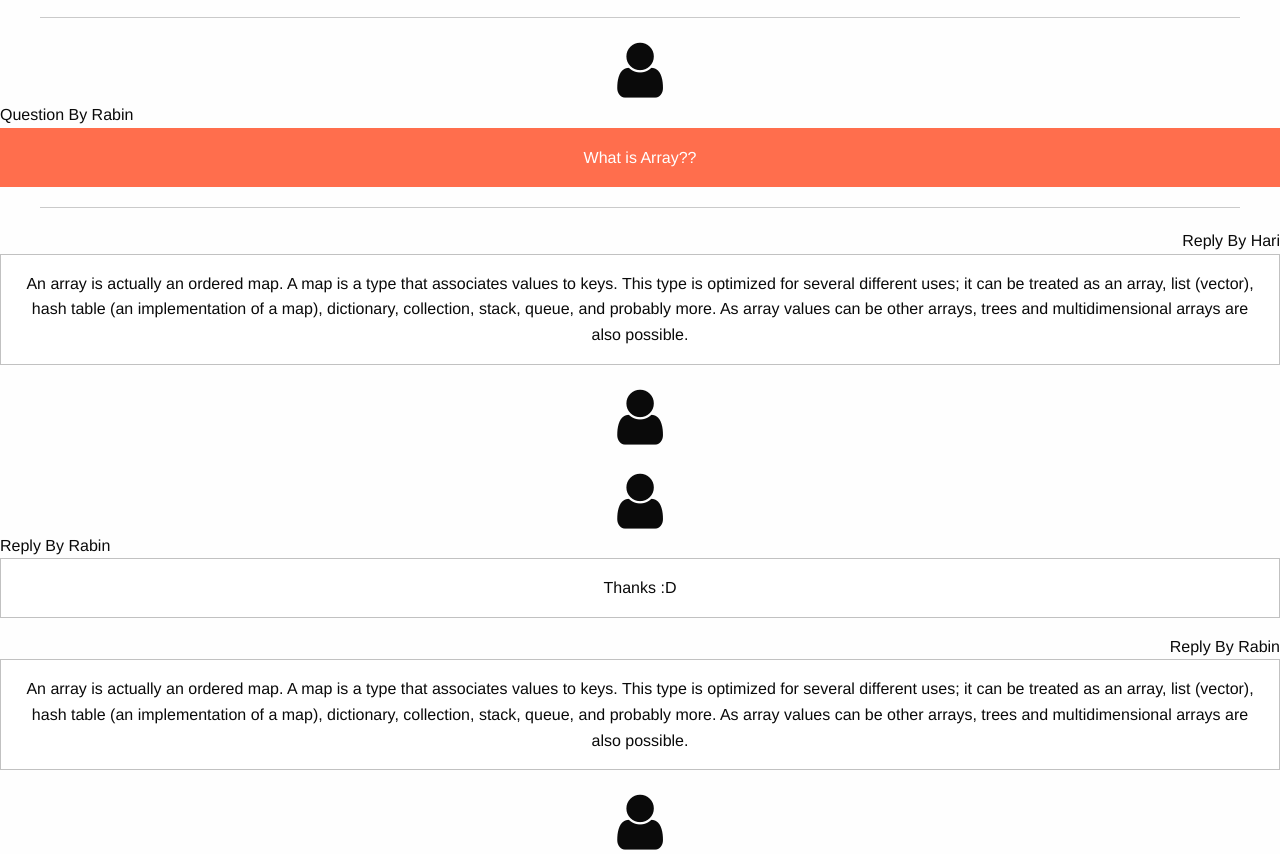
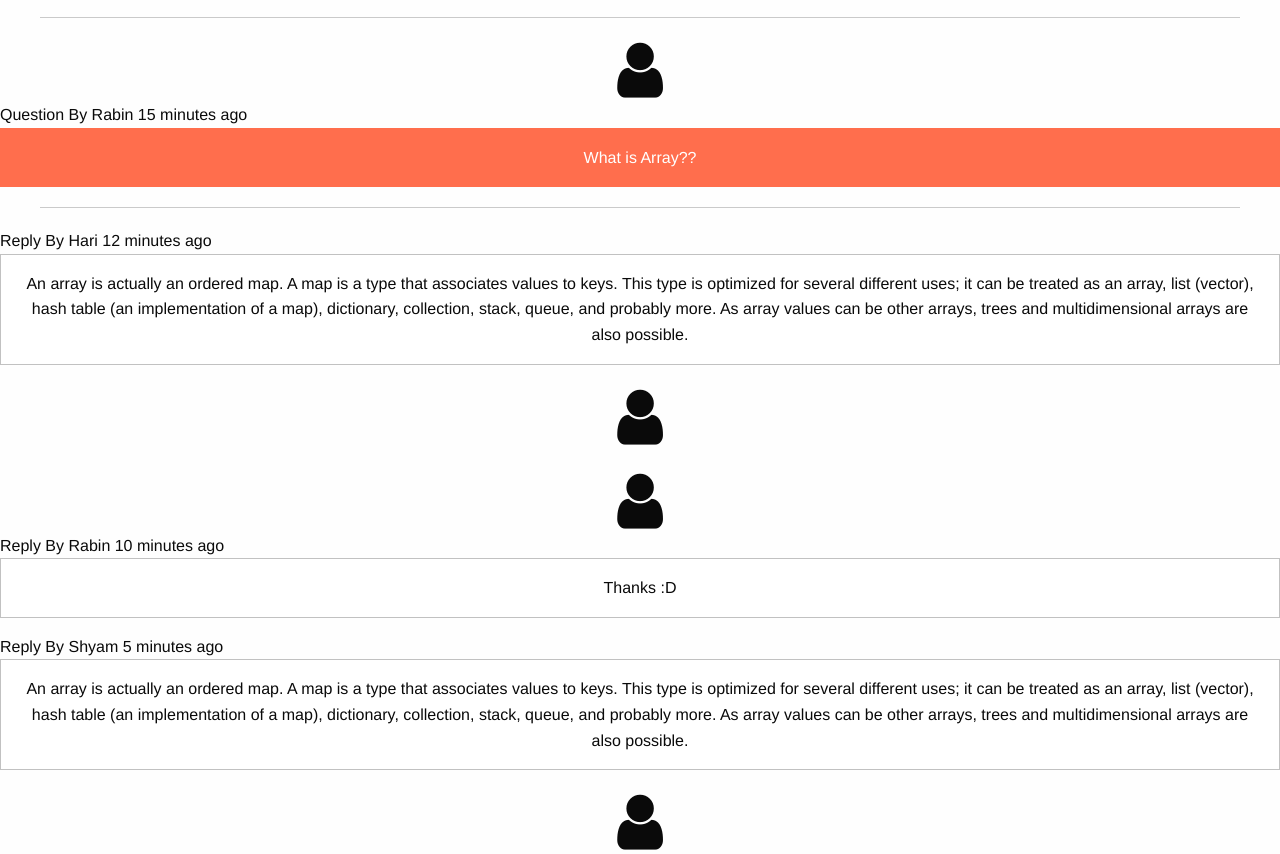
Before and after one commit to rabingaire/omakase-question-design, a plain HTML site: page index.html in a window 1280 px wide. Shown: the part 59-913 px from the top of the page. Drawn offline with nearby package versions, Linux system fonts and the light colour scheme.

Commit message:
added more info

```diff
--- a/index.html
+++ b/index.html
@@ -23,7 +23,7 @@
 				</div>
 
 				<div class="small-9 medium-10 columns user-title">
-					<p>Question By Rabin</p>
+					<p>Question By Rabin 15 minutes ago</p>
 				</div>
 				<div class="small-9 medium-10 columns text-center callout question">
 					<p>What is Array??</p>
@@ -31,8 +31,8 @@
 			</div>
 			<hr>
 			<div class="row">
-				<div class="small-9 medium-10 columns user-title text-right">
-					<p>Reply By Hari</p>
+				<div class="small-9 medium-10 columns user-title">
+					<p>Reply By Hari 12 minutes ago</p>
 				</div>
 				<div class="small-9 medium-10 columns text-center callout">
 					<p>An array  is actually an ordered map. A map is a type that associates values to keys. This type is optimized for several different uses; it can be treated as an array, list (vector), hash table (an implementation of a map), dictionary, collection, stack, queue, and probably more. As array values can be other arrays, trees and multidimensional arrays are also possible.</p>
@@ -48,15 +48,15 @@
 				</div>
 
 				<div class="small-9 medium-10 columns user-title">
-					<p>Reply By Rabin</p>
+					<p>Reply By Rabin 10 minutes ago</p>
 				</div>
 				<div class="small-9 medium-10 columns text-center callout">
 					<p>Thanks :D</p>
 				</div>
 			</div>
 			<div class="row">
-				<div class="small-9 medium-10 columns user-title text-right">
-					<p>Reply By Rabin</p>
+				<div class="small-9 medium-10 columns user-title">
+					<p>Reply By Shyam 5 minutes ago</p>
 				</div>
 				<div class="small-9 medium-10 columns text-center callout">
 					<p>An array  is actually an ordered map. A map is a type that associates values to keys. This type is optimized for several different uses; it can be treated as an array, list (vector), hash table (an implementation of a map), dictionary, collection, stack, queue, and probably more. As array values can be other arrays, trees and multidimensional arrays are also possible.</p>
```
